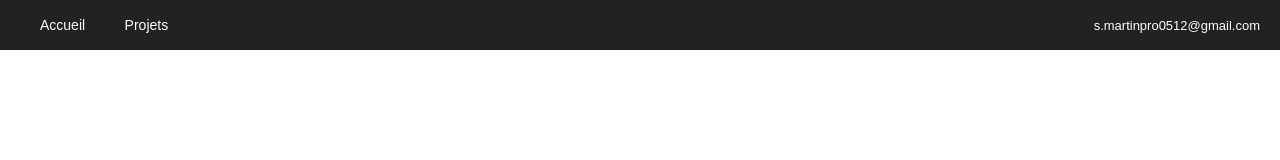
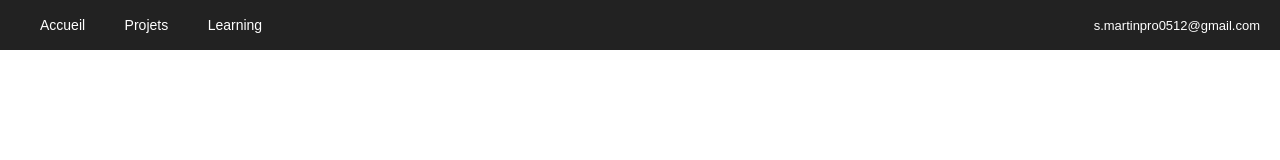
Before and after one commit to sebastien-mart-in/sebastien-mart-in.github.io, a plain HTML site: page Learning/index.html in a window 1280 px wide. Shown: the top 160 px of the page. Drawn offline with Linux system fonts and the light colour scheme; files whose address does not match are found by name.

Commit message:
Add 'Learning' link to navigation menu

```diff
--- a/Learning/index.html
+++ b/Learning/index.html
@@ -12,6 +12,7 @@
         <nav class="menu">
             <a href="#">Accueil</a>
             <a href="#">Projets</a>
+            <a href="#">Learning</a>
         </nav>
 
         <div class="contact-info">
```
